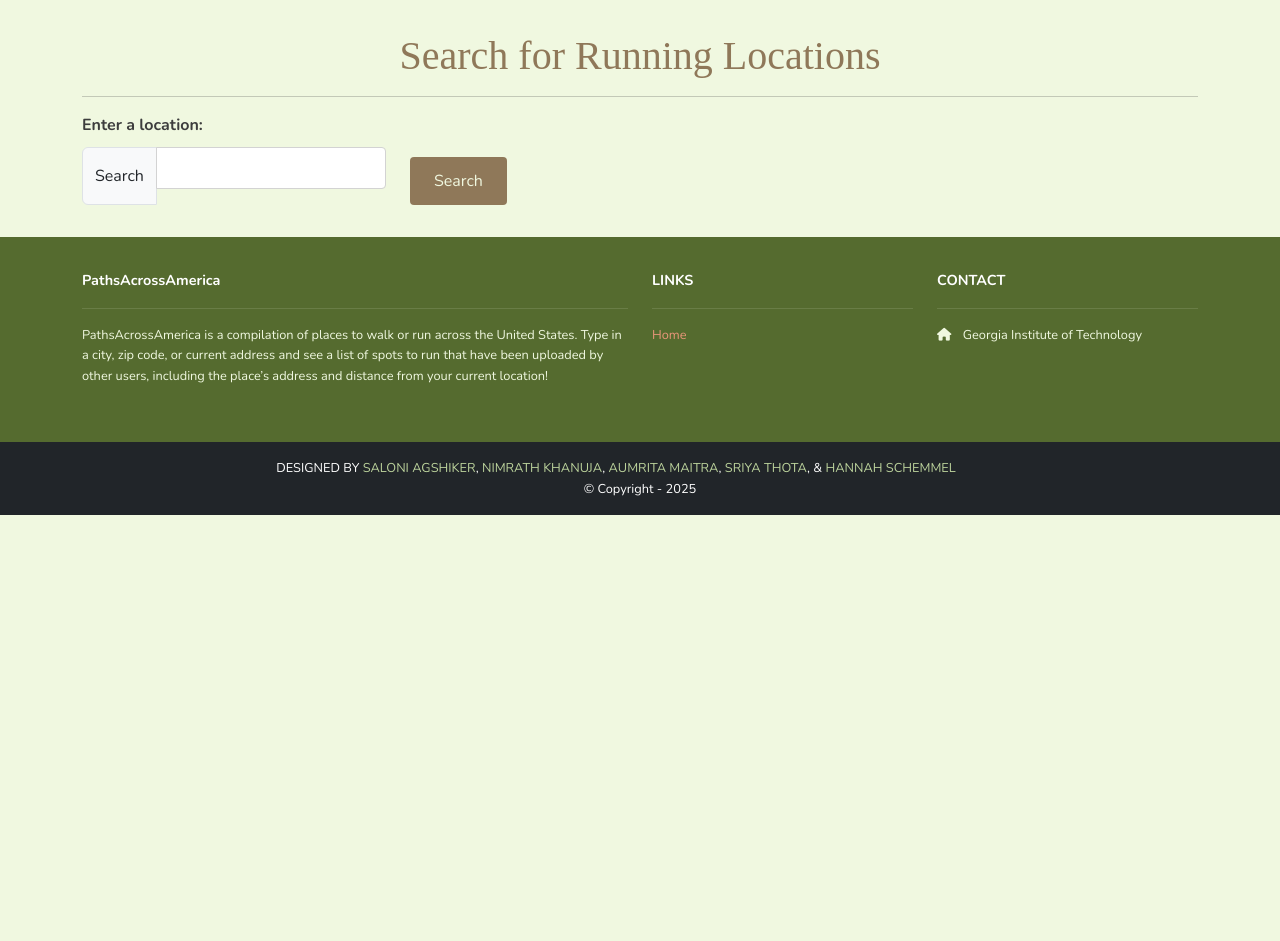
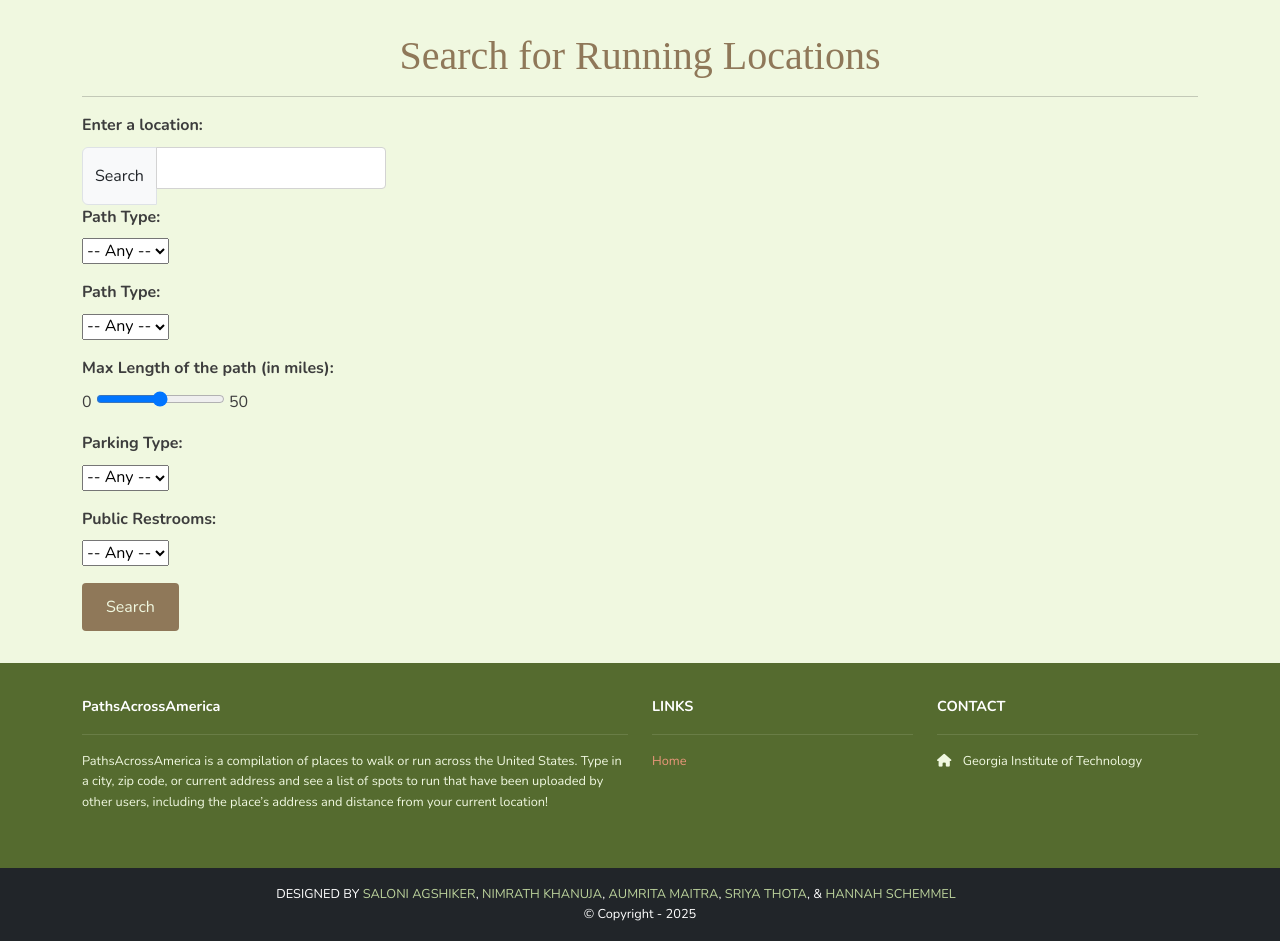
Before and after one commit to saloni-agshiker/PathsAcrossAmerica, a Django app: page /running_places/ in a window 1280 px wide. Shown: the part 107-1048 px from the top of the page. Before the commit the page ends 622 px from the top, so only its background shows below. Run offline with Django 5.2, Linux system fonts and the light colour scheme; some libraries are stand-ins or nearby versions; some web fonts are replaced.

Commit message:
Implemented filter functionality

```diff
--- a/pathsacrossamerica/running_places/templates/running_places/index.html
+++ b/pathsacrossamerica/running_places/templates/running_places/index.html
@@ -24,6 +24,46 @@
                 <input type="text" id="address" name="address" class="form-control" required>
               </div>
             </div>
+            <p>
+              <label for="path_type">Path Type:</label>
+              <select name="path_type" id="path_type">
+                <option value="">-- Any --</option>
+                <option value="GR">Gravel</option>
+                <option value="DT">Dirt</option>
+                <option value="PV">Paved</option>
+                <option value="CO">Concrete</option>
+              </select>
+            </p>
+            <p>
+              <label for="terrain_type">Path Type:</label>
+              <select name="terrain_type" id="terrain_type">
+                <option value="">-- Any --</option>
+                <option value="FL">Flat</option>
+                <option value="HL">Hilly</option>
+              </select>
+            </p>
+            <p>
+              <label for="length">Max Length of the path (in miles):</label>
+              <output>0</output>
+              <input type="range" min="0" max="100" step="5" id="length" name="length" oninput="this.nextElementSibling.value = this.value">
+              <output>50</output>
+            </p>
+            <p>
+              <label for="parking">Parking Type:</label>
+              <select name="parking" id="parking">
+                <option value="">-- Any --</option>
+                <option value="FR">Free</option>
+                <option value="PA">Paid</option>
+              </select>
+            </p>
+            <p>
+              <label for="restroom">Public Restrooms:</label>
+              <select name="restroom" id="restroom">
+                <option value="">-- Any --</option>
+                <option value="Y">Yes</option>
+                <option value="N">No</option>
+              </select>
+            </p>
             <div class="col-auto align-self-end">
               <button class="btn bg-dark text-white" type="submit">
                 Search
--- a/pathsacrossamerica/running_places/templates/running_places/places_list.html
+++ b/pathsacrossamerica/running_places/templates/running_places/places_list.html
@@ -27,7 +27,7 @@
             </div>
           </h5>
           <p class="mb-1">{{ item.place.description }}</p>
-          <small>Distance: {{ item.distance|floatformat:2 }} km</small>
+          <small>Distance from Searched Location: {{ item.distance|floatformat:2 }} km</small>
         </li>
 
       {% endfor %}
--- a/pathsacrossamerica/running_places/views.py
+++ b/pathsacrossamerica/running_places/views.py
@@ -16,15 +16,6 @@ location = "Atlanta, Georgia"
 from .utils import validate_address, haversine_distance
 
 # Create your views here.
-
-running_places = [
-    {
-        'id' : 1, 'name' : 'Piedmont Park', 'description' : 'beautiful scenery'
-    },
-    {
-        'id' : 2, 'name' : 'Battery Park', 'description' : 'lots of walking'
-    },
-]
 
 def index(request):
     template_data = {'title': 'Running Places'}
@@ -149,6 +140,11 @@ def get_maps_key():
 
 def find_closest_places(request):
     address = request.GET.get('address')
+    path_type = request.GET.get('path_type')
+    terrain_type = request.GET.get('terrain_type')
+    length = request.GET.get('length')
+    parking = request.GET.get('parking')
+    restroom = request.GET.get('restroom')
 
     if not address:
         return render(request, 'index.html', {"message": "Please enter a location"})
@@ -161,6 +157,16 @@ def find_closest_places(request):
 
 
     places = RunningPlace.objects.all()
+    if path_type != "":
+        places = places.filter(path_type=path_type)
+    if terrain_type != "":
+        places = places.filter(terrain_type=terrain_type)
+    if length:
+        places = places.filter(length__lte=length)
+    if parking != "":
+        places = places.filter(parking=parking)
+    if restroom != "":
+        places = places.filter(restroom=restroom)
     place_distances = []
 
     for place in places:
```
Also changed, not shown: pathsacrossamerica/running_places/templates/running_places/add_place.html (+2 -52 lines), pathsacrossamerica/db.sqlite3.
